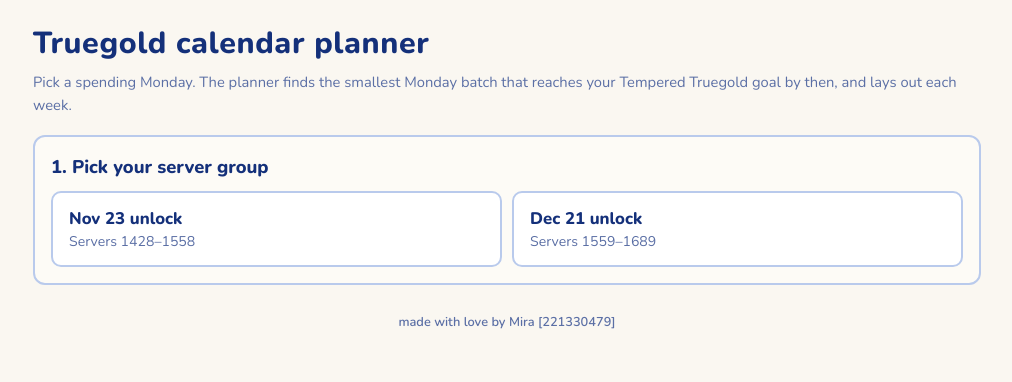
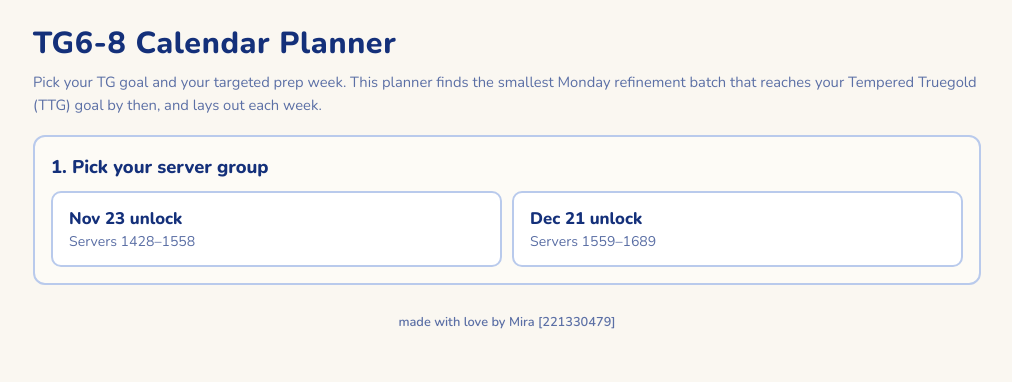
Before and after one commit to mirakingshot/tgcalendar, a plain HTML site: page index.html in a window 1280 px wide. Shown: the whole page, without its empty margins (133-1145 px from the left). Drawn offline with nearby package versions, Linux system fonts and the light colour scheme.

Commit message:
updated wording

```diff
--- a/index.html
+++ b/index.html
@@ -77,8 +77,8 @@ h1{letter-spacing:.02em}
 .d.kv{color:#fff}.kv .nb{background:rgba(255,255,255,.2);color:#fff}.kv .ct{background:#fff;color:#14307A}
 .d.sel .nb{color:#FAF7F1}
 </style></head><body><main>
-<h1>Truegold calendar planner</h1>
-<p class="s">Pick a spending Monday. The planner finds the smallest Monday batch that reaches your Tempered Truegold goal by then, and lays out each week.</p>
+<h1>TG6-8 Calendar Planner</h1>
+<p class="s">Pick your TG goal and your targeted prep week. This planner finds the smallest Monday refinement batch that reaches your Tempered Truegold (TTG) goal by then, and lays out each week.</p>
 <section class="card"><h2>1. Pick your server group</h2><div class="row" style="margin-top:0"><button class="srv" data-g="a" aria-pressed="false"><b>Nov 23 unlock</b><span>Servers 1428–1558</span></button><button class="srv" data-g="b" aria-pressed="false"><b>Dec 21 unlock</b><span>Servers 1559–1689</span></button></div></section>
 <div id="app" hidden>
 <section class="card"><h2>2. Pick your start date</h2><div class="row" style="margin-top:0"><button class="opt" id="o1" aria-pressed="true"><b>Release day</b><span id="rd"></span></button><button class="opt" id="o2" aria-pressed="false"><b>Custom start date</b><span>Must be after the release day</span></button></div><div id="cw" hidden style="margin-top:12px;max-width:260px"><label for="cd">Start date</label><input id="cd" type="date"></div><div id="cwr" class="warn"></div></section>
@@ -86,7 +86,7 @@ h1{letter-spacing:.02em}
 <section class="card"><h2>3. Buildings to upgrade</h2><div class="w"><table id="bt"></table></div>
 <div class="row"><div><label for="cur">Current TTG</label><input id="cur" type="number" min="0" value="0"></div>
 <div><label for="mode">Plan for</label><select id="mode"><option value="av">Average luck</option><option value="mn">Guaranteed (worst case)</option></select></div></div></section>
-<section class="card"><h2>4. Choose your spending Monday</h2><div class="nav"><button id="pv" aria-label="Previous month">‹</button><span id="mt"></span><button id="nx" aria-label="Next month">›</button></div>
+<section class="card"><h2>4. Choose your Monday prep day</h2><div class="nav"><button id="pv" aria-label="Previous month">‹</button><span id="mt"></span><button id="nx" aria-label="Next month">›</button></div>
 <div class="w"><div class="cal" id="cal"></div></div><p class="note">Use the arrows to change month, and click an outlined Monday to choose your spend date. Circles show refinements per day. Refining starts on your server’s unlock day, when upgrades unlock, and the spend Monday’s batch counts because you refine before spending.</p></section></div>
 <section class="card"><h2 id="pl">Your 6 Week Plan</h2><div class="k" id="sum"></div><div id="wr" class="warn"></div></section>
 <section class="card"><h2>Week by week</h2><div class="w"><table id="wt"></table></div>
```
